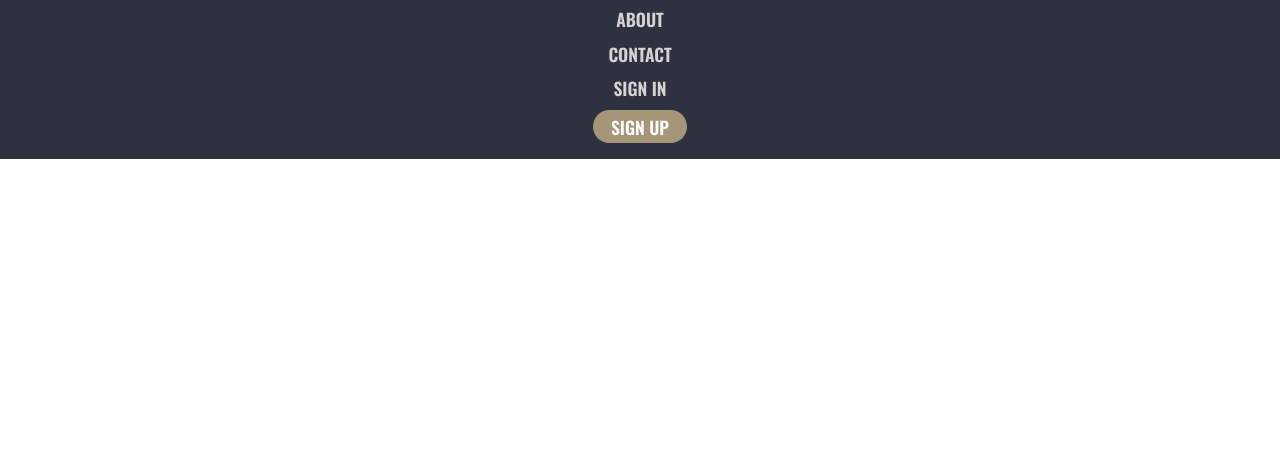
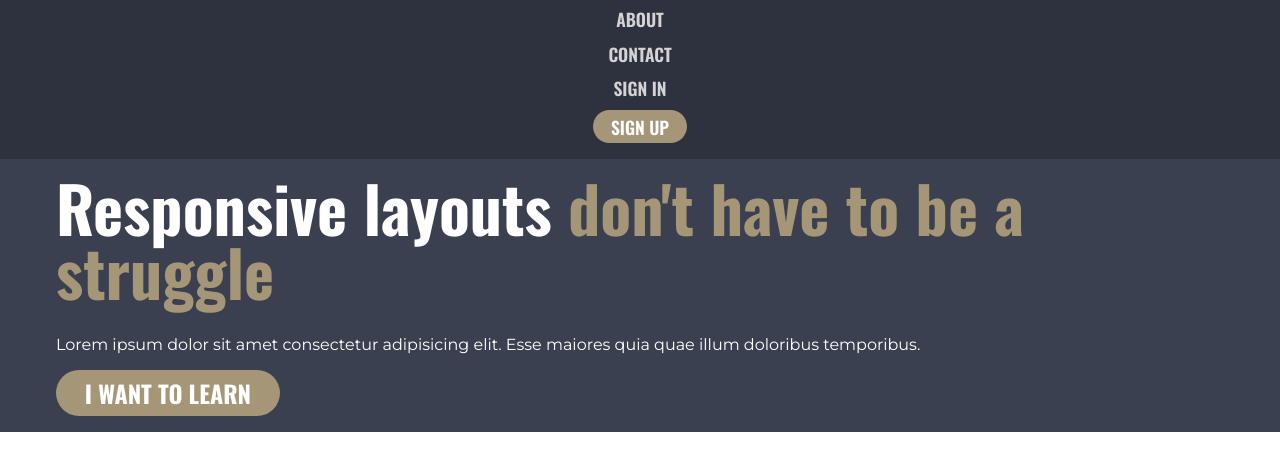
Before and after one commit to rubicon2/kp-conquering-responsive-layouts, a plain HTML site: page final-challenge/index.html in a window 1280 px wide. Shown: the part 96-566 px from the top of the page. Drawn offline with nearby package versions, Linux system fonts and the light colour scheme.

Commit message:
Create hero section

```diff
--- a/final-challenge/index.html
+++ b/final-challenge/index.html
@@ -22,5 +22,14 @@
       </ul>
     </div>
   </nav>
+  <section class="hero-background">
+    <div class="container hero-content">
+      <h1 class="hero-header">Responsive layouts <span class="secondary-text-color">don't have to be a struggle</span></h1>
+      <div class="hero-aside">
+        <p>Lorem ipsum dolor sit amet consectetur adipisicing elit. Esse maiores quia quae illum doloribus temporibus.</p>
+        <button type="button" class="hero-button">I want to learn</button>
+      </div>
+    </div>
+  </section>
 </body>
 </html>
--- a/final-challenge/style.css
+++ b/final-challenge/style.css
@@ -26,8 +26,13 @@ h1, h2, h3, h4, h5, h6 {
 button {
   background-color: var(--secondary-color);
   color: white;
+
+  font-family: 'Oswald', Arial;
+  text-transform: uppercase;
+  font-size: 1rem;
+
   padding: 0.2em 1em;
-  font-size: 1rem;
+
   border: none;
   border-radius: 100px;
   cursor: pointer;
@@ -40,10 +45,15 @@ a:hover {
   opacity: 0.8;
 }
 
+p {
+  margin: 1em 0;
+}
+
 /* || Re-usable classes */
 .container {
   max-width: 1200px;
   margin: 0 auto;
+  padding: 1rem;
 }
 
 .links {
@@ -51,6 +61,10 @@ a:hover {
 }
 .links * {
   text-decoration: none;
+}
+
+.secondary-text-color {
+  color: var(--secondary-color);
 }
 
 /* || Specific classes */
@@ -64,8 +78,8 @@ a:hover {
   font-weight: 600;
 }
 
+/* || Main Nav */
 .main-nav-content {
-  padding: 1rem;
   text-align: center;
 }
 
@@ -83,8 +97,31 @@ a:hover {
 }
 
 .sign-up-button {
-  font-family: 'Oswald', Arial;
-  text-transform: uppercase;
   font-size: 1.1rem;
   font-weight: 600;
 }
+
+/* || Hero section */
+.hero-background {
+  background-color: var(--main-color-mid);
+  color: white;
+}
+
+.hero-content {
+  /* Switch display to flex when in desktop mode */
+}
+
+.hero-header {
+  font-size: 4rem;
+  line-height: 1em;
+  margin-bottom: 0.5em;
+}
+
+.hero-aside {
+}
+
+.hero-button {
+  padding: 0.2em 1.2em;
+  font-size: 1.5rem;
+  font-weight: 700;
+}
```
